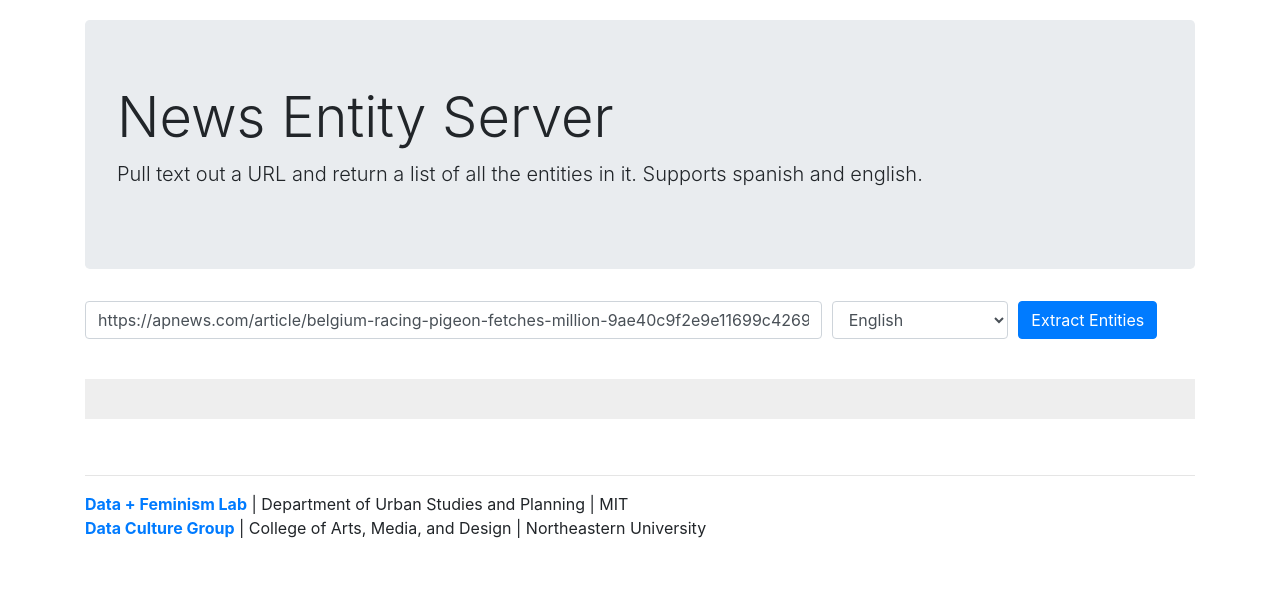
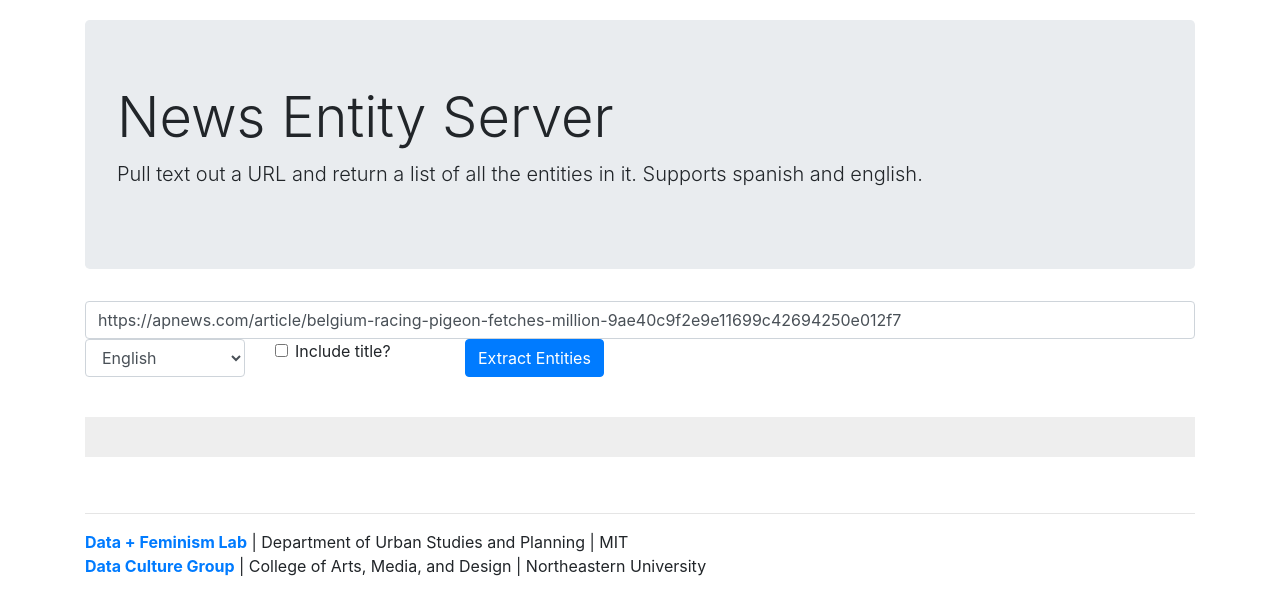
Before and after one commit to counterdata-network/news-entity-server, a Flask app: page / in a window 1280 px wide. Shown: the top 615 px of the page. Run offline with Flask 2, Linux system fonts and the light colour scheme.

Commit message:
support including title in entity extraction

```diff
--- a/helpers/content.py
+++ b/helpers/content.py
@@ -4,13 +4,14 @@ from newspaper import Article
 logger = logging.getLogger(__name__)
 
 
-def from_url(url):
+def from_url(url: str):
     article = Article(url)
     article.download()
     article.parse()
     return {
         'url': url,
         'text': article.text,
+        'title': article.title,
         'publish_date': article.publish_date,
         'top_image_url': article.top_image,
         'authors': article.authors,
--- a/server.py
+++ b/server.py
@@ -37,12 +37,21 @@ def home():
     return render_template('home.html')
 
 
+def _parse_title_option(value: str):
+    try:
+        return int(value)
+    except:
+        return 0
+
+
 @app.route("/entities/from-url", methods=['POST'])
 @form_fields_required('url', 'language')
 @api_method
 def entities_from_url():
     article_info = content.from_url(request.form['url'])
-    return entities.from_text(article_info['text'], request.form['language'])
+    include_title = _parse_title_option(request.form.get('title', None))  # should be a 1 or a 0
+    article_text = article_info['title'] + " " + article_info['text'] if include_title else article_info['text']
+    return entities.from_text(article_text, request.form['language'])
 
 
 @app.route("/content/from-url", methods=['POST'])
--- a/templates/home.html
+++ b/templates/home.html
@@ -3,15 +3,25 @@
 {% block content %}
 
 <form name="entityForm" id="entityForm">
-    <div class="form-row">
-        <div class="col-md-8">
+    <div class="row">
+        <div class="col-md-12">
             <input class="form-control" id="url" name="url" type="text" value="https://apnews.com/article/belgium-racing-pigeon-fetches-million-9ae40c9f2e9e11699c42694250e012f7" >
         </div>
+    </div>
+    <div class="row">
         <div class="col-md-2">
             <select id="language" class="form-control">
                 <option value="EN" selected>English</option>
                 <option value="ES">Spanish</option>
             </select>
+        </div>
+        <div class="col-md-2">
+            <div class="form-check">
+              <input class="form-check-input" type="checkbox" value="" id="title">
+              <label class="form-check-label" for="title">
+                Include title?
+              </label>
+            </div>
         </div>
         <div class="col-md-2">
            <button type="button" id="extract" class="btn btn-primary">Extract Entities</button>
@@ -35,7 +45,7 @@ $(function(){
     // send url and language to server
     $.post({
       url: "/entities/from-url",
-      data: { url: $('#url').val(), language: $('#language').val() },
+      data: { url: $('#url').val(), language: $('#language').val(), title: $('#title').val() },
     }).done(function(response){
       // if server responds well then display JSON
       console.log(response);
```
Also changed, not shown: test/test_server.py (+6 -1 lines), README.md.
